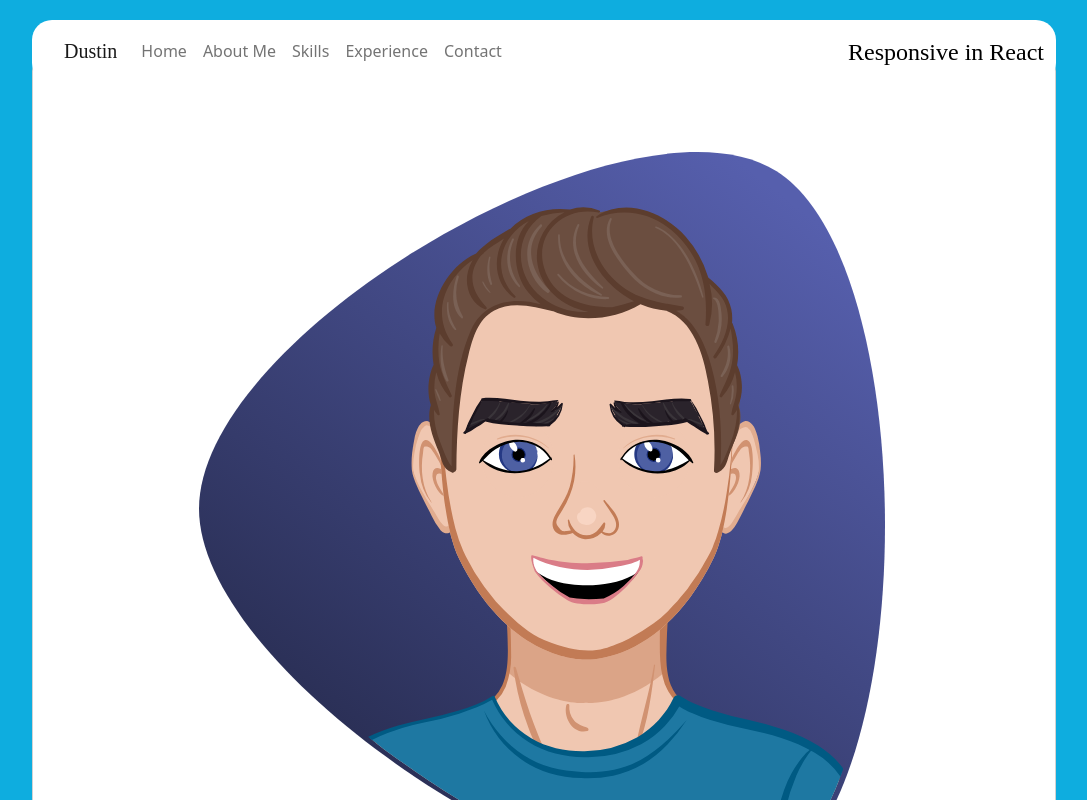
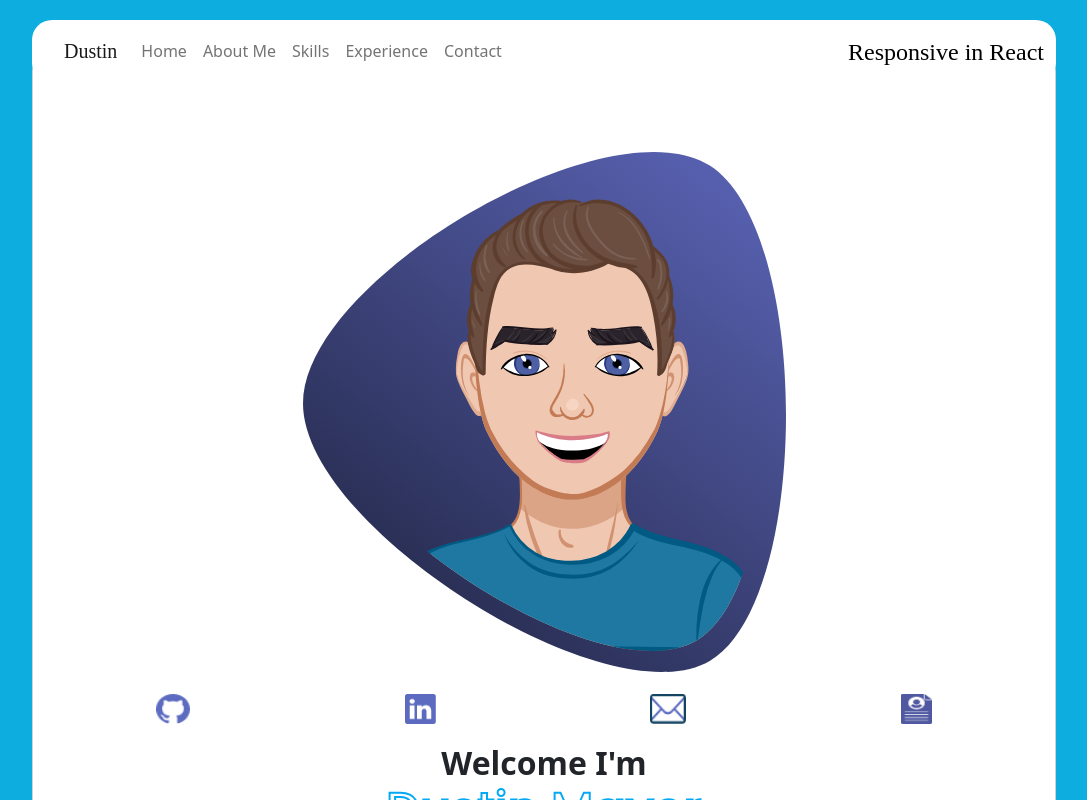
Before and after one commit to maye0085/portfolio, a React (Create React App) app: page / in a window 1280 px wide. Shown: the top 800 px of the page, without its empty margins (96-1183 px from the left). Built offline with nearby package versions, Linux system fonts and the light colour scheme.

Commit message:
css changes for homepage

```diff
--- a/src/App.css
+++ b/src/App.css
@@ -33,17 +33,20 @@
 
 .backgroundAvatar {
   z-index: 2;
-  display: inline;
+
   position: relative;
-  right: 2px;
+
   top: 2px;
+  width: 50% !important;
+
 }
 
 .avatarMe {
   z-index: 3;
   position: absolute;
-  top: 90px;
-  width: 68% !important;
+  top: 100px;
+  width: 46% !important;
+
 }
 
 .topHeyHeader {
@@ -52,12 +55,7 @@
   justify-content: center;
 }
 
-.avatarImg {
-  z-index: 3;
-  position: relative;
-  display: inline;
-  bottom: 300px;
-}
+
 
 .homeAnim {
   margin-top: 20px;
@@ -121,6 +119,7 @@
 .divContainerIconsHome {
   display: flex;
   flex-direction: row;
+
 }
 
 .divContainerIconsHome img {
@@ -146,13 +145,6 @@
   margin-left: 10%;
 }
 
-.floatingIcon {
-  width: 20px;
-  height: 20px;
-  margin-top: 4px;
-  position: relative;
-  left: 8px;
-}
 
 .dustinHeader {
   padding-top: 10px;
@@ -260,6 +252,7 @@
     height: 100%;
   } */
 
+
   .descHome {
     width: 400px !important;
     display: flex;
@@ -289,18 +282,8 @@
     visibility: visible;
   }
 
-  .floatingIcon {
-    width: 15px;
-    height: 15px;
-    position: relative;
-    top: 2px;
-    left: 2px;
-    margin-right: 8px;
-  }
 
-  .iconRow {
-    width: 500px !important;
-  }
+
 
   .descHome {
     width: 300px;
--- a/src/App.js
+++ b/src/App.js
@@ -119,7 +119,7 @@ function App() {
                 className="backgroundAvatar"
                 src={BackgroundAvatar}
                 style={{
-                  width: "70%",
+
                 }}
                 alt="Background"
               ></img>
@@ -128,7 +128,7 @@ function App() {
                 className="avatarMe"
                 src={Avatar}
                 style={{
-                  width: "70%",
+
                 }}
                 alt="Github Icon"
               ></img>
@@ -404,7 +404,7 @@ function App() {
                   patient care and streamlined operations for Premergency Inc.
                 </p>
               </div>
-              <h2 className="row justify-content-center">Premergency Demo</h2>
+              <h2 className="row justify-content-center">PremergencyDemo</h2>
               <div className="row justify-content-center">
                 <video
                   src={PremergencyDemo}
```
